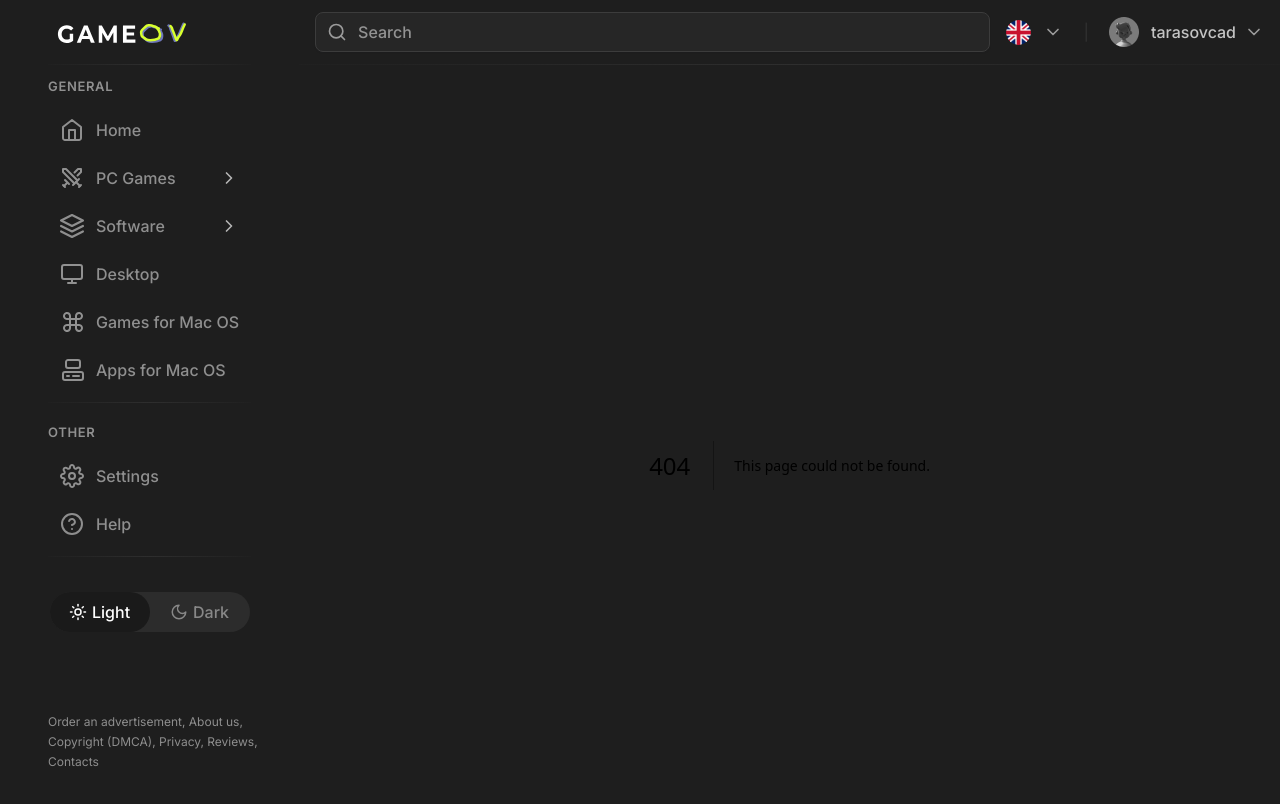
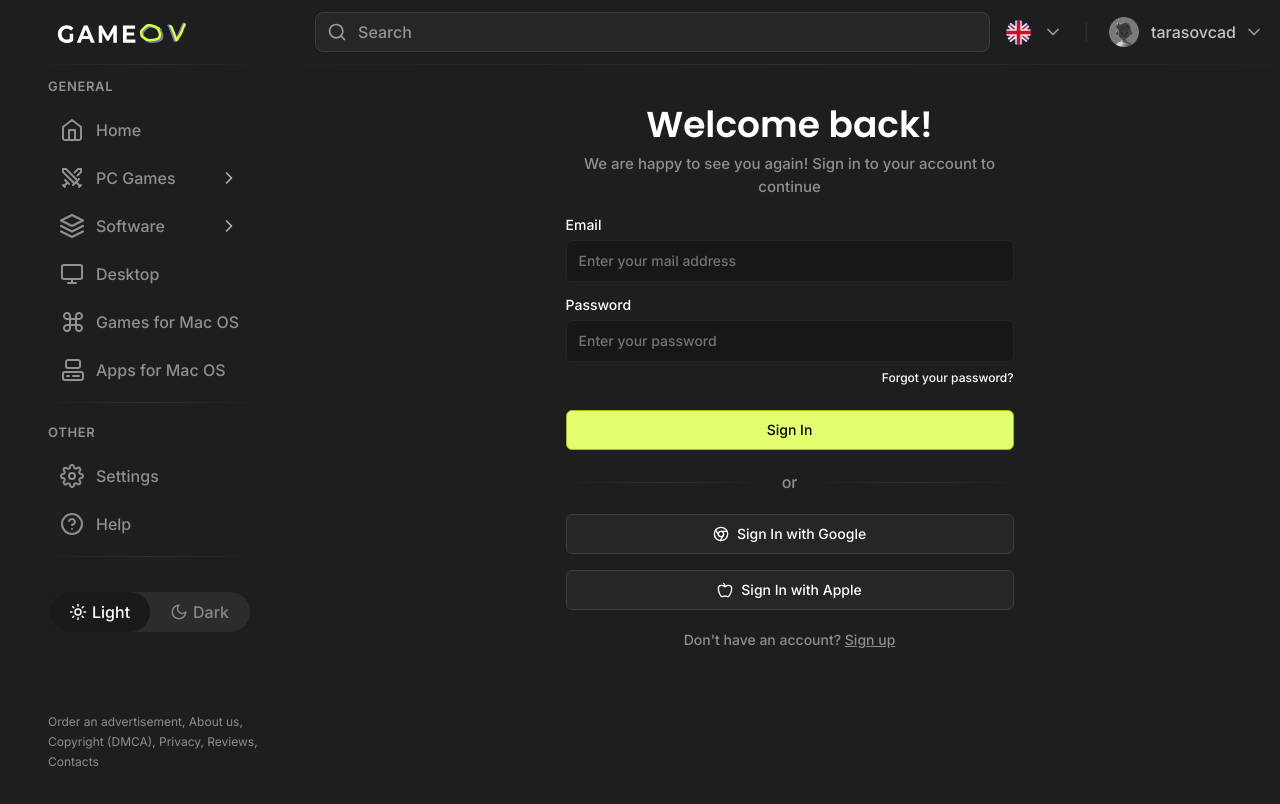
Before and after one commit to tarasovcad/gameov, a Next.js app: page /signin in a window 1280 px wide. Before the commit this address had no page. Shown: the top 804 px of the page. Built offline with nearby package versions, Linux system fonts and the light colour scheme.

Commit message:
feat: add signin page

```diff
--- /dev/null
+++ b/src/app/(auth)/signin/page.tsx
@@ -0,0 +1,49 @@
+import AuthHeading from "@/components/auth/AuthHeading";
+import AuthMainButton from "@/components/auth/AuthMainButton";
+import AuthSeparator from "@/components/auth/AuthSeparator";
+import {InputFocusBlur} from "@/components/ui/InputFoculesBlur";
+import {InputLabel} from "@/components/ui/InputLabel";
+import ProviderButton from "@/components/ui/ProviderButton";
+import {Apple, ChromeIcon} from "lucide-react";
+import Link from "next/link";
+import React from "react";
+
+const SignIn = () => {
+  return (
+    <div className="p-[40px] flex flex-col items-center">
+      <div className="flex flex-col gap-5 max-w-[448px] w-full">
+        <AuthHeading
+          title=" Welcome back!"
+          subtitle=" We are happy to see you again! Sign in to your account to continue"
+        />
+        <form className="flex flex-col">
+          <div className="flex flex-col w-full gap-2 mb-4">
+            <InputLabel label="Email" />
+            <InputFocusBlur placeholder="Enter your mail address" />
+          </div>
+          <div className="flex flex-col w-full gap-2 mb-2">
+            <InputLabel label="Password" />
+            <InputFocusBlur placeholder="Enter your password" />
+          </div>
+          <Link href={"/"} className="text-white text-xs text-right mb-6">
+            Forgot your password?
+          </Link>
+          <AuthMainButton buttonTitle="Sign In" />
+        </form>
+        <AuthSeparator />
+        <div className="flex flex-col gap-4">
+          <ProviderButton google />
+          <ProviderButton apple />
+        </div>
+        <h3 className="text-white/50 text-sm font-medium text-center">
+          Don&apos;t have an account?{" "}
+          <Link href={"/signup"} className="underline">
+            Sign up
+          </Link>
+        </h3>
+      </div>
+    </div>
+  );
+};
+
+export default SignIn;
--- /dev/null
+++ b/src/app/(auth)/signup/page.tsx
@@ -0,0 +1,7 @@
+import React from "react";
+
+const page = () => {
+  return <div>df</div>;
+};
+
+export default page;
--- /dev/null
+++ b/src/components/auth/AuthHeading.tsx
@@ -0,0 +1,22 @@
+import poppins from "@/fonts/poppins";
+import React from "react";
+
+interface AuthHeadingProps {
+  title: string;
+  subtitle: string;
+}
+
+const AuthHeading = ({title, subtitle}: AuthHeadingProps) => {
+  return (
+    <div
+      className="flex flex-col items-center text-center
+gap-2">
+      <h1 className={`${poppins.className} ${"text-white text-4xl"}`}>
+        {title}
+      </h1>
+      <p className="text-white/50 text-[15px]">{subtitle}</p>
+    </div>
+  );
+};
+
+export default AuthHeading;
--- /dev/null
+++ b/src/components/auth/AuthMainButton.tsx
@@ -0,0 +1,13 @@
+import React from "react";
+
+const AuthMainButton = ({buttonTitle}: {buttonTitle: string}) => {
+  return (
+    <button
+      type="submit"
+      className="text-black rounded-md text-sm font-medium transition-colors h-10 px-4 py-2 w-full bg-[#E4FF6D] border border-[#A0C111] hover:bg-[#D8FF2E] hover:border-[#7D941C] duration-300">
+      {buttonTitle}
+    </button>
+  );
+};
+
+export default AuthMainButton;
--- /dev/null
+++ b/src/components/auth/AuthSeparator.tsx
@@ -0,0 +1,13 @@
+import React from "react";
+
+const AuthSeparator = () => {
+  return (
+    <div className="flex items-center justify-center">
+      <div className="stroke flex-grow"></div>
+      <span className="text-white/50 px-5">or</span>
+      <div className="stroke flex-grow"></div>
+    </div>
+  );
+};
+
+export default AuthSeparator;
--- a/src/components/navbar/DropdownProfile.tsx
+++ b/src/components/navbar/DropdownProfile.tsx
@@ -71,7 +71,9 @@ export default function DropdownMenu({items}: DropdownMenuProps) {
   const scope = useMenuAnimation(isOpen);
 
   return (
-    <nav className={cn("max-w-fit w-fit mx-auto space-y-2")} ref={scope}>
+    <nav
+      className={cn("max-w-fit w-fit mx-auto space-y-2 max-lg:hidden")}
+      ref={scope}>
       <motion.button
         whileTap={{scale: 0.97}}
         className="flex gap-3 items-center"
--- a/src/components/ui/InputFoculesBlur.tsx
+++ b/src/components/ui/InputFoculesBlur.tsx
@@ -17,7 +17,7 @@ const STANDARD_DURATION = 0.3;
 
 const inputFocusBlurStyles = tv({
   slots: {
-    baseStyle: `w-full h-[42px] px-3 flex items-center rounded-xl border border-neutral-800 focus-within:border-neutral-200
+    baseStyle: `w-full h-[42px] px-3 flex items-center rounded-md border border-neutral-800 focus-within:border-neutral-200
     bg-neutral-900 transition-all duration-200 relative data-[filled=true]:border-neutral-200`,
     inputStyle: `flex-1 h-full py-2 outline-none text-sm text-neutral-300 bg-transparent relative z-[9999] placeholder:sr-only
     disabled:cursor-not-allowed`,
@@ -70,7 +70,7 @@ export const InputFocusBlur = forwardRef<HTMLInputElement, InputFocusBlurProps>(
         };
 
     return (
-      <div className="w-full max-w-[300px]">
+      <div className="w-full">
         <div
           className={baseStyle({error: isError, disabled})}
           data-filled={isFilled}>
--- /dev/null
+++ b/src/components/ui/InputLabel.tsx
@@ -0,0 +1,9 @@
+import React from "react";
+
+export const InputLabel = ({label}: {label: string}) => {
+  return (
+    <label className="text-sm font-medium leading-none peer-disabled:cursor-not-allowed peer-disabled:opacity-70 text-white">
+      {label}
+    </label>
+  );
+};
--- /dev/null
+++ b/src/components/ui/ProviderButton.tsx
@@ -0,0 +1,30 @@
+import {Apple, ChromeIcon} from "lucide-react";
+import React from "react";
+
+interface ProviderButtonProps {
+  google?: boolean;
+  apple?: boolean;
+}
+
+const ProviderButton = ({google, apple}: ProviderButtonProps) => {
+  return (
+    <button
+      type="submit"
+      className="text-white rounded-md text-sm font-medium transition-colors h-10 px-4 py-2 w-full bg-[#262626] border border-[#3C3C3C] flex items-center justify-center gap-2">
+      {google && (
+        <>
+          <ChromeIcon size={16} />
+          Sign In with Google
+        </>
+      )}
+      {apple && (
+        <>
+          <Apple size={16} />
+          Sign In with Apple
+        </>
+      )}
+    </button>
+  );
+};
+
+export default ProviderButton;
--- /dev/null
+++ b/src/fonts/poppins.ts
@@ -0,0 +1,8 @@
+import {Poppins} from "next/font/google";
+const poppins = Poppins({
+  subsets: ["latin"],
+  display: "swap",
+  variable: "--font-poppins",
+  weight: ["600"],
+});
+export default poppins;
```
